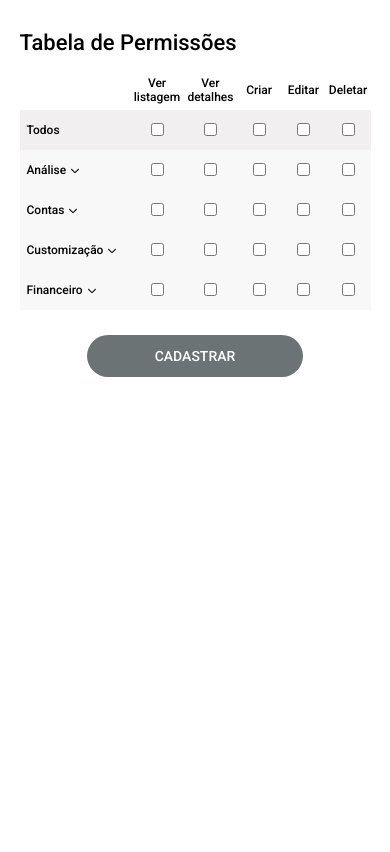
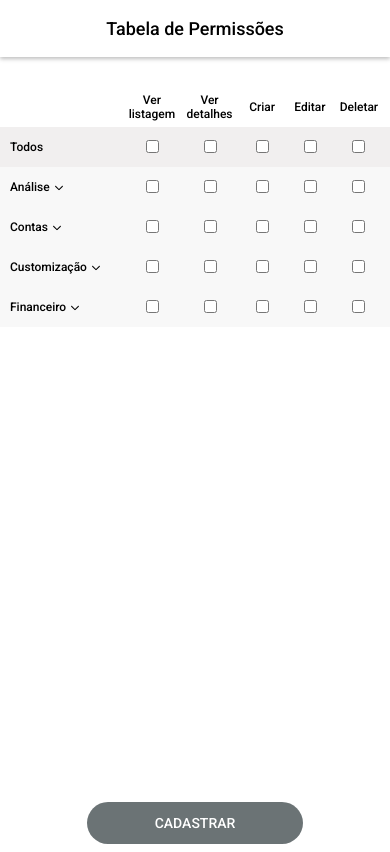
Before and after one commit to tonylcb/teste_mobix_lista-de-permissoes, a React (Create React App) app: page / in a window 390 px wide. Built offline with nearby package versions, Linux system fonts and the light colour scheme.

Commit message:
att mobile

```diff
--- a/src/App.module.css
+++ b/src/App.module.css
@@ -11,3 +11,10 @@ body {
     margin-top: 30px;
   }
 }
+
+@media(max-width: 400px) {
+  body {
+    margin-top: 0px;
+    height: 100vh;
+  }
+}
--- a/src/Components/Button.module.css
+++ b/src/Components/Button.module.css
@@ -31,3 +31,15 @@
   margin-top: 25px;
   }
 }
+
+@media(max-width: 400px) {
+  .buttonCadastro {
+    position: absolute;
+    left: 0px;
+    right: 0px;
+    /* top: 0px; */
+    bottom: 0px;
+    text-align: center;
+    /* margin-bottom: 16px; */
+  }
+}
--- a/src/Components/Header.module.css
+++ b/src/Components/Header.module.css
@@ -11,3 +11,14 @@
     margin-bottom: 15px;
   }
 }
+
+
+@media(max-width: 400px) {
+  .header {
+    margin-bottom: 30px;
+    box-shadow: 0px 2px 4px rgba(0, 0, 0, 0.25);
+    font-size: 1.125rem;
+    text-align: center;
+    padding: 18px;
+  }
+}
--- a/src/Components/Table.module.css
+++ b/src/Components/Table.module.css
@@ -78,10 +78,12 @@ input[type='checkbox'] {
   .subtopic th{
     font-size: .875rem;
   }
+
   td {
     width: 0px;
     padding-left: 10px;
     padding-right: 10px;
+
   }
   table {
     width: 90vw;
@@ -91,12 +93,23 @@ input[type='checkbox'] {
 @media(max-width:400px) {
   .topic th{
     font-size: 0.75rem;
-    padding-left: 7px;
+    padding-left: 10px;
   }
+  .subtopic th{
+    font-size: 0.75rem;
+    padding-left: 10px;
+  }
+  .topic td:last-child, .subtopic td:last-child{
+    padding-right: 17px;
+  }
+
   thead th{
     font-size: 0.75rem;
   }
-  .subtopic th{
-    font-size: 0.75rem;
+  thead tr th:last-child{
+    padding-right: 7px;
+  }
+  table {
+    width: 100vw;
   }
 }
```
